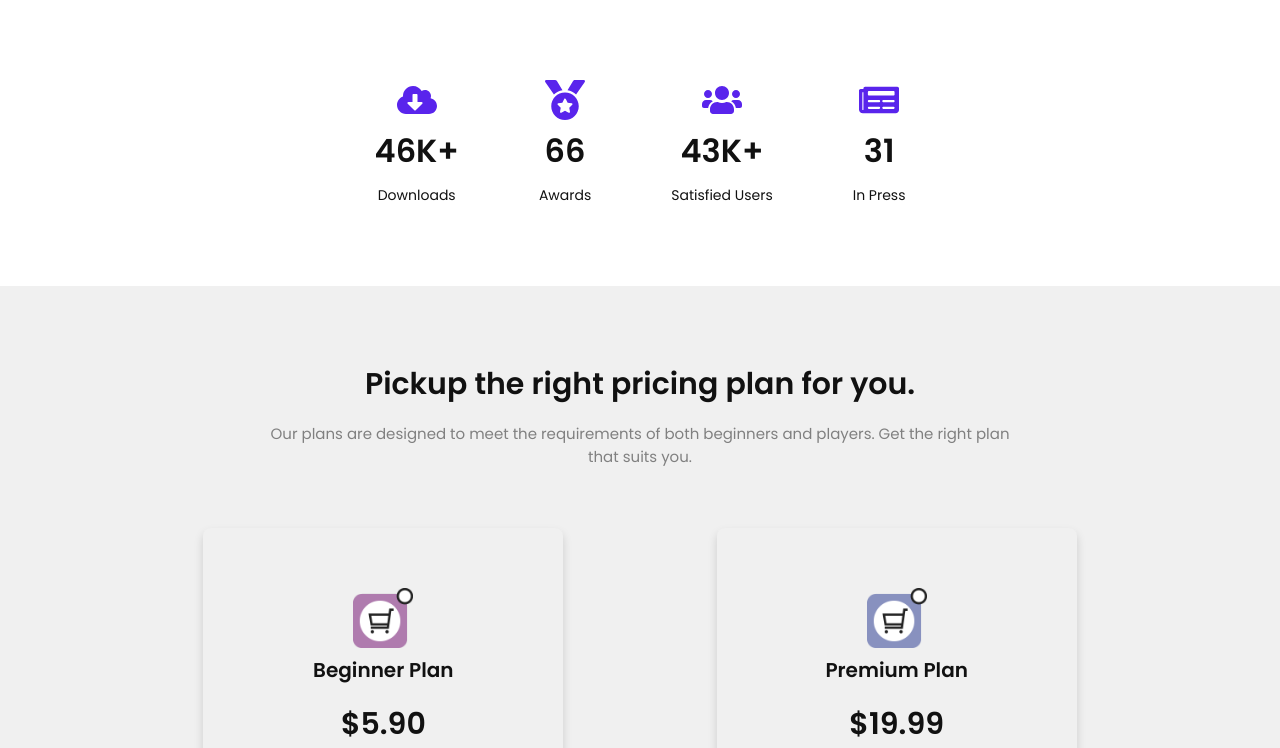
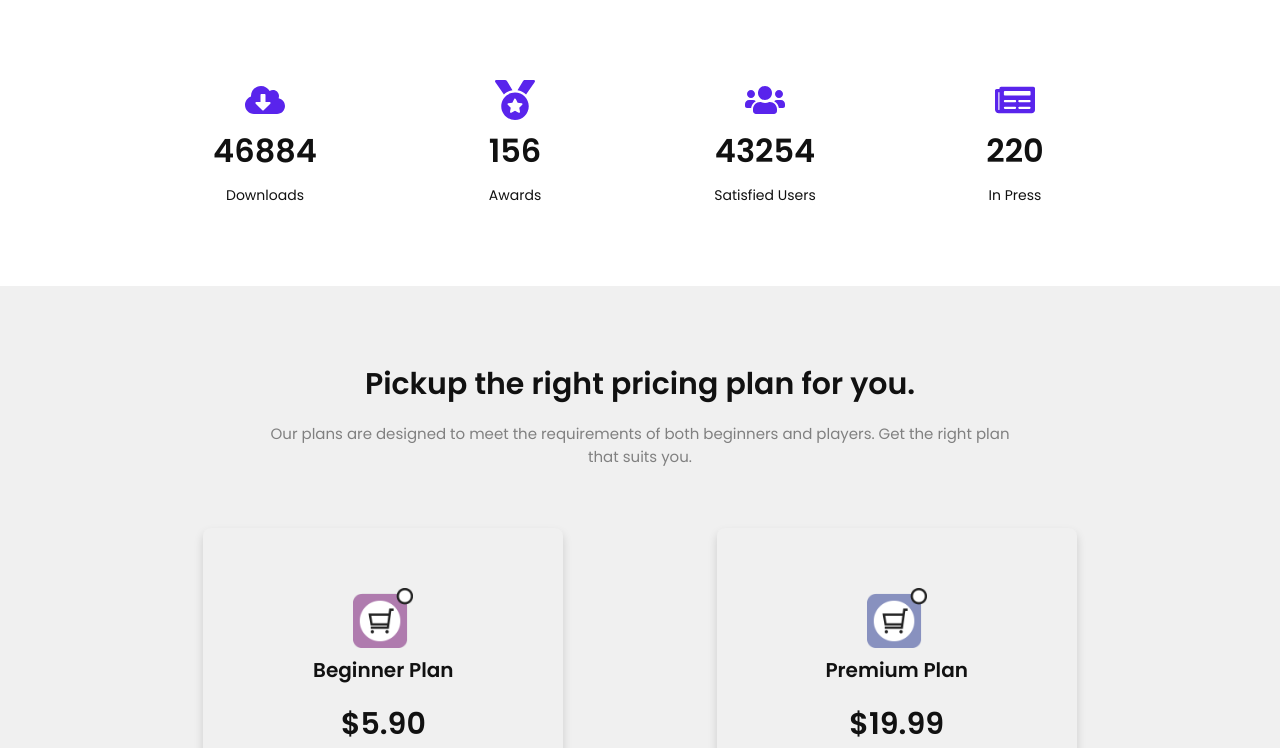
Before and after one commit to ravch08/Destiny_v02, a plain HTML site: page index.html in a window 1280 px wide. Shown: the part 2915-3663 px from the top of the page. Drawn offline with Linux system fonts and the light colour scheme.

Commit message:
All Files

```diff
--- a/index.html
+++ b/index.html
@@ -373,7 +373,7 @@
                             <path
                                 d="M537.6 226.6c4.1-10.7 6.4-22.4 6.4-34.6 0-53-43-96-96-96-19.7 0-38.1 6-53.3 16.2C367 64.2 315.3 32 256 32c-88.4 0-160 71.6-160 160 0 2.7.1 5.4.2 8.1C40.2 219.8 0 273.2 0 336c0 79.5 64.5 144 144 144h368c70.7 0 128-57.3 128-128 0-61.9-44-113.6-102.4-125.4zm-132.9 88.7L299.3 420.7c-6.2 6.2-16.4 6.2-22.6 0L171.3 315.3c-10.1-10.1-2.9-27.3 11.3-27.3H248V176c0-8.8 7.2-16 16-16h48c8.8 0 16 7.2 16 16v112h65.4c14.2 0 21.4 17.2 11.3 27.3z" />
                         </svg>
-                        <h3>46K+</h3>
+                        <h3 class="counter" data-target="46884">46K+</h3>
                         <span>Downloads</span>
                     </div>
 
@@ -382,7 +382,7 @@
                             <path
                                 d="M223.75 130.75L154.62 15.54A31.997 31.997 0 0 0 127.18 0H16.03C3.08 0-4.5 14.57 2.92 25.18l111.27 158.96c29.72-27.77 67.52-46.83 109.56-53.39zM495.97 0H384.82c-11.24 0-21.66 5.9-27.44 15.54l-69.13 115.21c42.04 6.56 79.84 25.62 109.56 53.38L509.08 25.18C516.5 14.57 508.92 0 495.97 0zM256 160c-97.2 0-176 78.8-176 176s78.8 176 176 176 176-78.8 176-176-78.8-176-176-176zm92.52 157.26l-37.93 36.96 8.97 52.22c1.6 9.36-8.26 16.51-16.65 12.09L256 393.88l-46.9 24.65c-8.4 4.45-18.25-2.74-16.65-12.09l8.97-52.22-37.93-36.96c-6.82-6.64-3.05-18.23 6.35-19.59l52.43-7.64 23.43-47.52c2.11-4.28 6.19-6.39 10.28-6.39 4.11 0 8.22 2.14 10.33 6.39l23.43 47.52 52.43 7.64c9.4 1.36 13.17 12.95 6.35 19.59z" />
                         </svg>
-                        <h3>66</h3>
+                        <h3 class="counter" data-target="156">156</h3>
                         <span>Awards</span>
                     </div>
 
@@ -391,7 +391,7 @@
                             <path
                                 d="M96 224c35.3 0 64-28.7 64-64s-28.7-64-64-64-64 28.7-64 64 28.7 64 64 64zm448 0c35.3 0 64-28.7 64-64s-28.7-64-64-64-64 28.7-64 64 28.7 64 64 64zm32 32h-64c-17.6 0-33.5 7.1-45.1 18.6 40.3 22.1 68.9 62 75.1 109.4h66c17.7 0 32-14.3 32-32v-32c0-35.3-28.7-64-64-64zm-256 0c61.9 0 112-50.1 112-112S381.9 32 320 32 208 82.1 208 144s50.1 112 112 112zm76.8 32h-8.3c-20.8 10-43.9 16-68.5 16s-47.6-6-68.5-16h-8.3C179.6 288 128 339.6 128 403.2V432c0 26.5 21.5 48 48 48h288c26.5 0 48-21.5 48-48v-28.8c0-63.6-51.6-115.2-115.2-115.2zm-223.7-13.4C161.5 263.1 145.6 256 128 256H64c-35.3 0-64 28.7-64 64v32c0 17.7 14.3 32 32 32h65.9c6.3-47.4 34.9-87.3 75.2-109.4z" />
                         </svg>
-                        <h3>43K+</h3>
+                        <h3 class="counter" data-target="43254">43K+</h3>
                         <span>Satisfied Users</span>
                     </div>
 
@@ -400,7 +400,7 @@
                             <path
                                 d="M552 64H88c-13.255 0-24 10.745-24 24v8H24c-13.255 0-24 10.745-24 24v272c0 30.928 25.072 56 56 56h472c26.51 0 48-21.49 48-48V88c0-13.255-10.745-24-24-24zM56 400a8 8 0 0 1-8-8V144h16v248a8 8 0 0 1-8 8zm236-16H140c-6.627 0-12-5.373-12-12v-8c0-6.627 5.373-12 12-12h152c6.627 0 12 5.373 12 12v8c0 6.627-5.373 12-12 12zm208 0H348c-6.627 0-12-5.373-12-12v-8c0-6.627 5.373-12 12-12h152c6.627 0 12 5.373 12 12v8c0 6.627-5.373 12-12 12zm-208-96H140c-6.627 0-12-5.373-12-12v-8c0-6.627 5.373-12 12-12h152c6.627 0 12 5.373 12 12v8c0 6.627-5.373 12-12 12zm208 0H348c-6.627 0-12-5.373-12-12v-8c0-6.627 5.373-12 12-12h152c6.627 0 12 5.373 12 12v8c0 6.627-5.373 12-12 12zm0-96H140c-6.627 0-12-5.373-12-12v-40c0-6.627 5.373-12 12-12h360c6.627 0 12 5.373 12 12v40c0 6.627-5.373 12-12 12z" />
                         </svg>
-                        <h3>31</h3>
+                        <h3 class="counter" data-target="220">220</h3>
                         <span>In Press</span>
                     </div>
                 </div>
@@ -483,10 +483,10 @@
                         email address and we'll take care of the rest.
                     </p>
 
-                    <div class="newsletter-input fade-in">
+                    <form class="newsletter-input fade-in">
                         <input type="email" placeholder="Join the waiting list">
                         <a href="javascript:void(0)" type="submit" class="btn-newsletter">Subscribe</a>
-                    </div>
+                    </form>
                 </div>
 
             </div>
--- a/js/main.js
+++ b/js/main.js
@@ -6,7 +6,10 @@ const sidebar = document.querySelector('.sidebar');
 const fadeIns = document.querySelectorAll('.fade-in');
 const scrollTop = document.querySelector('.scroll-top');
 const bannerSection = document.querySelector('#banner');
+const counterSection = document.querySelector('#counter');
 const hamburgerMenu = document.querySelector('.hamburger-menu');
+
+const counters = document.querySelectorAll('.counter');
 
 const openSidebar = () => sidebar.style.right = '0%';
 const closeSidebar = () => sidebar.style.right = '-100%';
@@ -14,8 +17,11 @@ const closeSidebar = () => sidebar.style.right = '-100%';
 closeBtn.addEventListener('click', closeSidebar);
 hamburgerMenu.addEventListener('click', openSidebar);
 
+// Intersection Observer --------------------------------------------------------------------------
 
-// Intersection Observer --------------------------------------------------------------------------
+const counterOptions = {
+    threshold: 0.4
+};
 
 const options = {
     threshold: 1
@@ -52,9 +58,38 @@ let appearObserver = new IntersectionObserver(function (entries) {
 
 }, appearOptions);
 
+const countingCounters = function (entries, observer) {
+
+    entries.forEach(entry => {
+        if (entry.isIntersecting && entry.intersectionRatio >= 0.2) {
+
+            counters.forEach(counter => {
+                counter.innerText = '0';
+                const updateCounter = function () {
+
+                    const target = +counter.getAttribute('data-target');
+                    const c = +counter.innerText;
+                    const increment = target / 200;
+
+                    if (c < target) {
+                        counter.innerText = `${Math.ceil(c + increment)}`;
+                        setTimeout(updateCounter, 5);
+                    } else {
+                        counter.innerText = target;
+                    }
+                }
+                updateCounter();
+            });
+            observer.unobserve(counterSection);
+        }
+    });
+};
+
+const counterObserver = new IntersectionObserver(countingCounters, counterOptions);
 
 headerObserver.observe(bannerSection);
 scrollObserver.observe(bannerSection);
+counterObserver.observe(counterSection);
 fadeIns.forEach(fadeIn => appearObserver.observe(fadeIn));
 
 
--- a/scss/layout/_pricing.scss
+++ b/scss/layout/_pricing.scss
@@ -47,6 +47,10 @@
   flex-wrap: wrap;
   @extend .flexRow-center;
 
+  .counter-item {
+    min-width: 17rem;
+  }
+
   svg {
     fill: $color-primary;
   }
@@ -89,11 +93,9 @@
   }
 }
 
-
 // -- MEDIA QUERIES ---------------------------------------------------------------------------
 
 @media screen and (max-width: 680px) {
-
   .newsletter-input {
     width: 100%;
     gap: 1.5rem;
@@ -103,6 +105,8 @@
   .pricing-card {
     padding: 6rem 2rem;
   }
+
+  .counter-wrapper .counter-item {
+    min-width: 12rem;
   }
-
-@media screen and (max-width: 1.24px) {}
+}
```
Also changed, not shown: css/main.min.css, 1 other file. Lines whose indentation alone changed are shown as unchanged.
